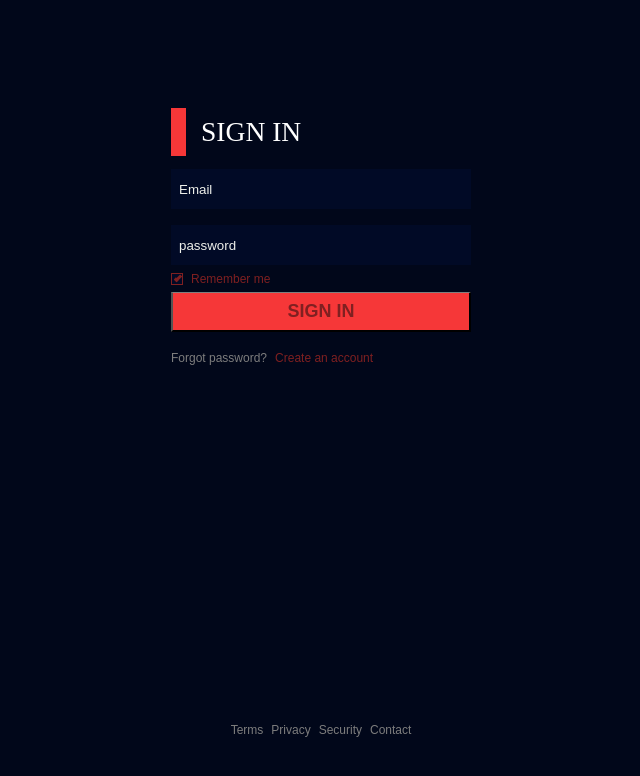
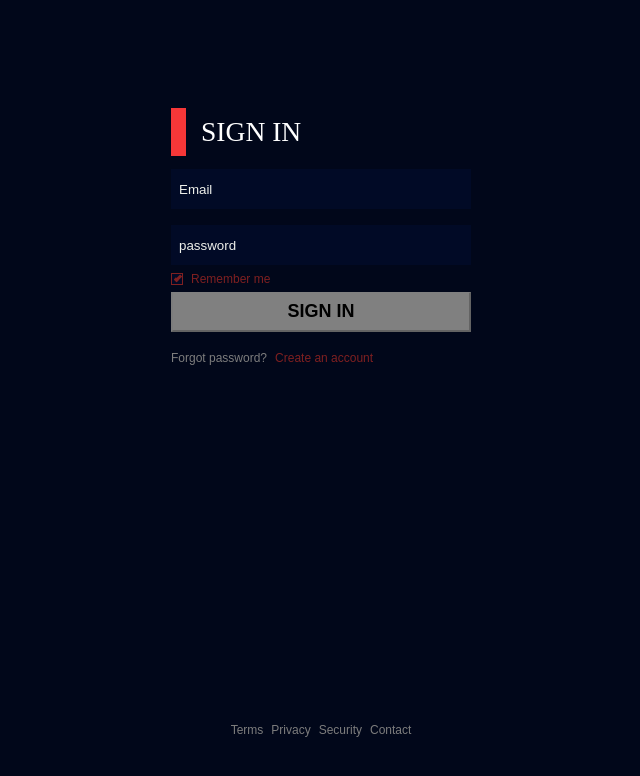
Before and after one commit to hudyweas/CMS, an Angular app: page /login-page in a window 1280 px wide. Shown: the top 776 px of the page, without its empty margins (319-959 px from the left). Built offline with nearby package versions, Linux system fonts and the light colour scheme; what @angular/fire would draw is missing.

Commit message:
Update login-page.component.html

```diff
--- a/src/app/layouts/login-page/login-page.component.html
+++ b/src/app/layouts/login-page/login-page.component.html
@@ -44,7 +44,9 @@
         <label for="remember-me"></label>
         <span class="main-color">Remember me</span>
       </div>
-      <button class="submit-bttn" [disabled]="loginForm.valid">SIGN IN</button>
+      <button class="submit-bttn" [disabled]="loginForm.invalid">
+        SIGN IN
+      </button>
       <ol class="accpsswd">
         <li><a class="basic-color" href="#">Forgot password?</a></li>
         <li>
```
